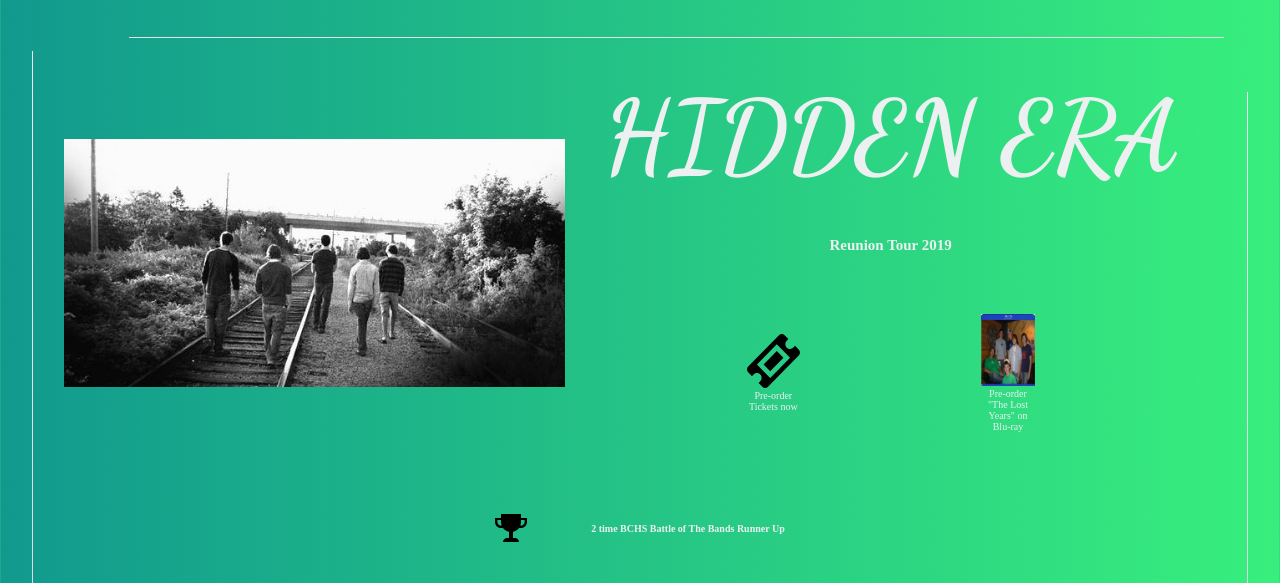
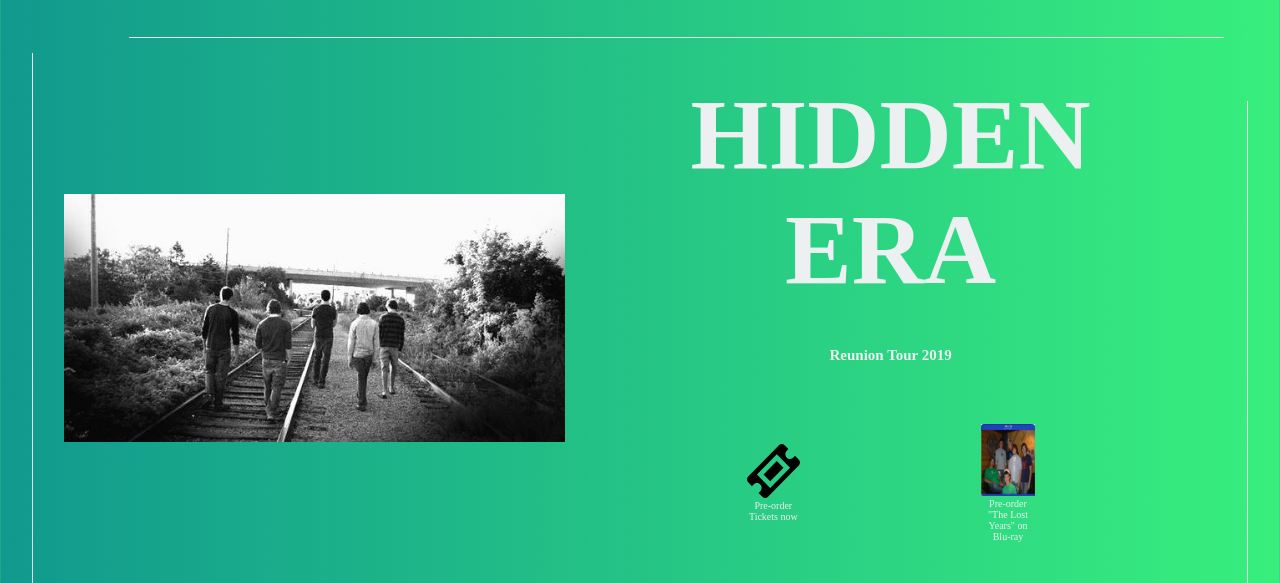
Before and after one commit to PatrickMcLennan/hiddenEra, a website built with webpack: page src/index.pug in a window 1280 px wide. Shown: the part 82-665 px from the top of the page. Built offline with nearby package versions, Linux system fonts and the light colour scheme; files whose address does not match are found by name.

Commit message:
different design

```diff
--- a/src/index.pug
+++ b/src/index.pug
@@ -5,7 +5,6 @@ html(lang="en")
     meta(name="viewport", content="width=device-width, initial-scale=1.0")
     meta(http-equiv="X-UA-Compatible", content="ie=edge")
     link(rel="stylesheet", href="style.css")
-    link(href="https://fonts.googleapis.com/css?family=Dancing+Script:700" rel="stylesheet")
     title hiddenEra
   body
     //- LOGIC
--- a/src/sass/base/_typography.scss
+++ b/src/sass/base/_typography.scss
@@ -1,15 +1,7 @@
-@font-face {
-  font-family: 'tribbon';
-  src: url('img/fonts/tribbon-b.ttf');
-  src: url('tribbon-b.otf');
-}
-
-
 .home {
 
   &__header {
     font-size: 10rem;
-    font-family: 'Dancing Script';
     text-transform: uppercase;
   }
 
```
Also changed, not shown: dist/bundle.js, dist/img/fonts/tribbon-b.otf (deleted), dist/img/fonts/tribbon-b.ttf (deleted), dist/index.html, dist/style.css.
